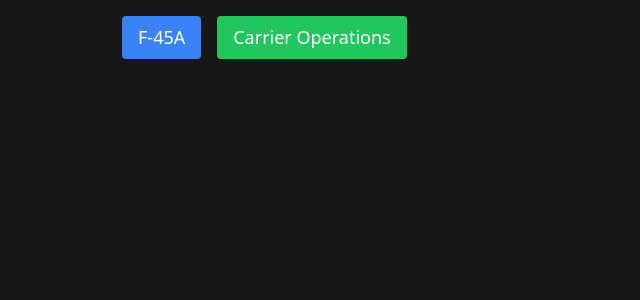
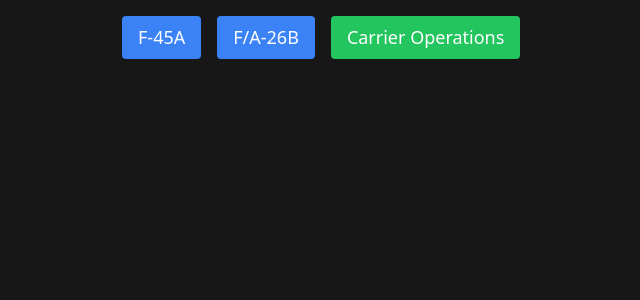
Before and after one commit to PsychoDude/vtol-checklists, a SvelteKit app: page / in a window 1280 px wide. Shown: the top 300 px of the page, without its empty margins (254-894 px from the left). Built offline with nearby package versions, Linux system fonts and the light colour scheme.

Commit message:
added related lists to emergency lists

```diff
--- a/src/components/Tabs.svelte
+++ b/src/components/Tabs.svelte
@@ -10,6 +10,7 @@
   let markdownContent: string | Promise<string> | null = null;
   let referrer: string | null = null;
   let globalPublicPages: ChecklistItem[] = checklists.find(checklist => checklist.aircraft === 'carrier')?.checklists || [];
+  let emergencyRelatedChecklists: ChecklistItem[] = [];
 
   $: hasRelatedChecklists = !!(activeChecklist?.related?.length || (activeChecklist?.showEmergencies && emergencyChecklists.find(item => item.aircraft === activeAircraft)?.checklists?.length) || (activeAircraft && activeChecklist && activeChecklist.type === 'emergency'));
 
@@ -63,6 +64,17 @@ const fetchMarkdown = async (file: string): Promise<string> => {
   };
 
   const handleEmergencyChecklistClick = async (checklist: EmergencyChecklist) => {
+    if (checklist.related){
+      for (let i = 0; i < checklist.related.length; i++) {
+        const relatedChecklist = await findChecklist(checklist.related[i]);
+        if (relatedChecklist && emergencyRelatedChecklists) {
+          emergencyRelatedChecklists.push(relatedChecklist);
+        }
+      }
+    }
+
+    console.log(emergencyRelatedChecklists)
+
     switch (true) {
       case (referrer === 'aircraft' && !activeChecklist):
         referrer = 'aircraft'
@@ -91,6 +103,8 @@ const fetchMarkdown = async (file: string): Promise<string> => {
   };
 
   const handleBackClick = async () => {
+    emergencyRelatedChecklists = [];
+
     switch (true){
       case (referrer === 'aircraft' && !activeChecklist):
         activeAircraft = null
@@ -258,7 +272,7 @@ async function findChecklist(filename: string): Promise<Checklist | null> {
   {/if}
 
   <div class="flex flex-col space-y-2">
-    {#if activeChecklist.related}
+    {#if activeChecklist.related && activeChecklist.type !== 'emergency'}
       {#each activeChecklist.related as relatedFile (relatedFile)}
         {#each checklists as aircraftChecklists}
           {#each aircraftChecklists.checklists as relatedChecklist}
@@ -272,7 +286,7 @@ async function findChecklist(filename: string): Promise<Checklist | null> {
         {/each}
       {/each}
     {/if}
-    {#if activeChecklist.showEmergencies}
+    {#if activeChecklist.showEmergencies && activeChecklist.type !== 'emergency' }
       {#each (emergencyChecklists.find(item => item.aircraft === activeAircraft)?.checklists || []) as emergencychecklist (emergencychecklist)}
         {#if emergencychecklist !== activeChecklist}
           <button class="px-4 py-2 bg-red-500 hover:bg-red-700 text-white rounded" on:click={() => handleEmergencyChecklistClick(emergencychecklist)}>
@@ -281,6 +295,12 @@ async function findChecklist(filename: string): Promise<Checklist | null> {
         {/if}
       {/each}
     {:else if (activeAircraft && activeChecklist.type === 'emergency')}
+      {#if emergencyRelatedChecklists }{#each emergencyRelatedChecklists as relatedchecklist}
+      <button class="px-4 py-2 bg-green-500 hover:bg-green-700 text-white rounded" on:click={() => handleChecklistClick(relatedchecklist)}>
+        {relatedchecklist.type === 'global' || (relatedchecklist.type === 'page' && relatedchecklist.for !== 'aircraft') ? relatedchecklist.file : `${relatedchecklist.name} (${activeAircraft})`}
+      </button>
+      {/each}
+      {/if}
       {#each (emergencyChecklists.find(item => item.aircraft === activeAircraft)?.checklists || []) as emergencychecklist (emergencychecklist)}
       {#if emergencychecklist !== activeChecklist}
       <button class="px-4 py-2 bg-red-500 hover:bg-red-700 text-white rounded" on:click={() => handleEmergencyChecklistClick(emergencychecklist)}>
--- a/src/lib/checklists.ts
+++ b/src/lib/checklists.ts
@@ -108,6 +108,11 @@ export const checklists = [
 		],
 	},
 	{
+		aircraft: 'F/A-26B',
+		hidden: false,
+		checklists: [],
+	},
+	{
 		aircraft: 'carrier',
 		hidden: true,
 		checklists: [
@@ -196,6 +201,41 @@ export const emergencyChecklists = [
 				type: 'emergency',
 				name: 'Engine Failure',
 				file: 'f45-emerg-enginefailure.md',
+				related: [
+					'f45-landing-runway.md',
+					'f45-landing-CATOBAR-preface.md',
+					'f45-vtol-landing.md',
+				],
+			},
+			{
+				type: 'emergency',
+				name: 'Missile Impact',
+				file: 'f45-emerg-missileimpact.md',
+				related: [
+					'f45-landing-runway.md',
+					'f45-landing-CATOBAR-preface.md',
+					'f45-vtol-landing.md',
+				],
+			},
+			{
+				type: 'emergency',
+				name: 'Flight Control Failure',
+				file: 'f45-emerg-flightcontrol.md',
+				related: [
+					'f45-landing-runway.md',
+					'f45-landing-CATOBAR-preface.md',
+					'f45-vtol-landing.md',
+				],
+			},
+		],
+	},
+	{
+		aircraft: 'F/A-26B',
+		checklists: [
+			{
+				type: 'emergency',
+				name: 'Engine Failure',
+				file: 'f26-emerg-enginefailure.md',
 			},
 			{
 				type: 'emergency',
--- a/src/lib/types.ts
+++ b/src/lib/types.ts
@@ -13,6 +13,7 @@ export interface EmergencyChecklist {
 	type: string
 	name: string
 	file: string
+	related?: string[]
 }
 
 export interface EmergencyChecklists {
```
